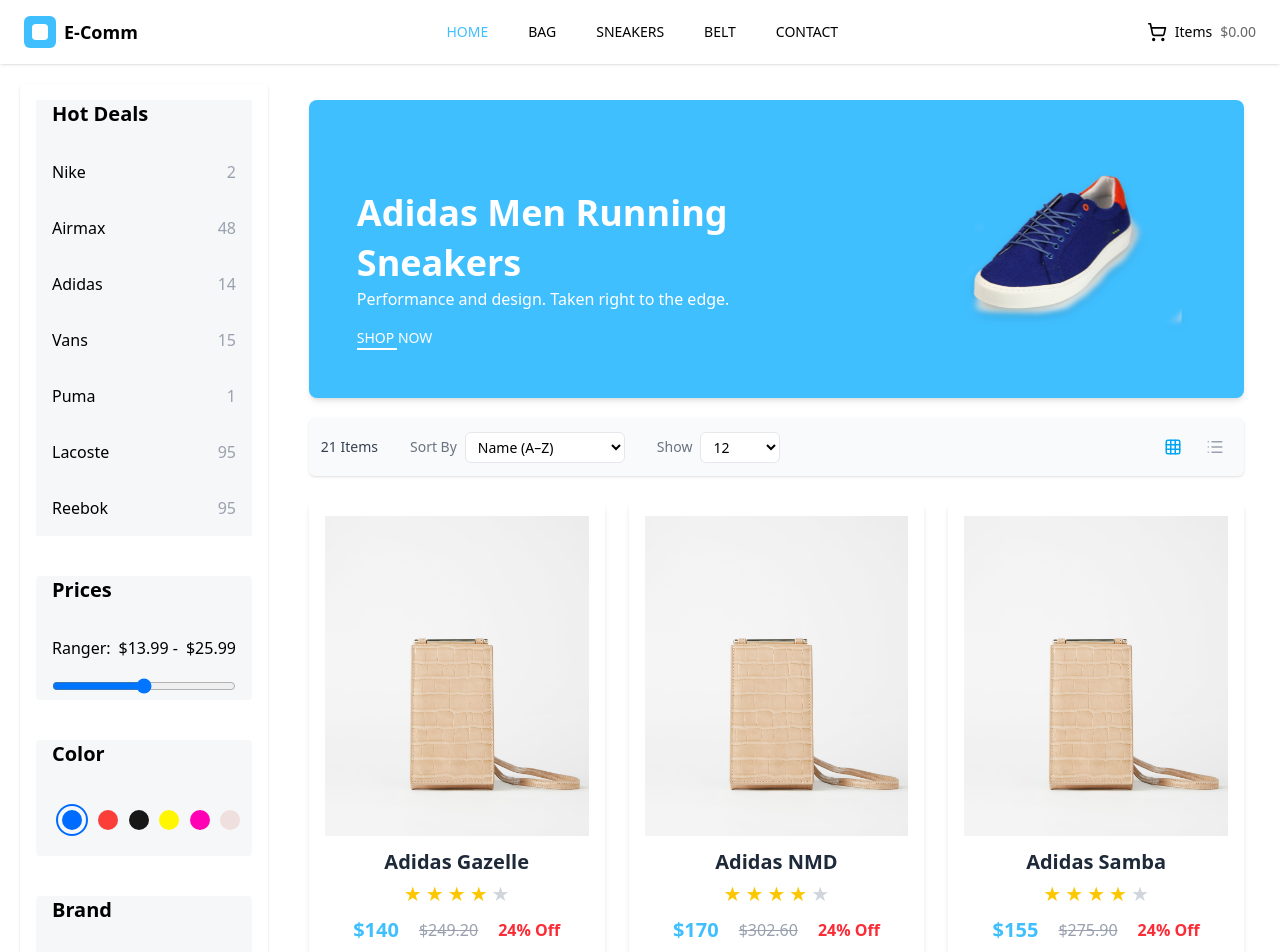
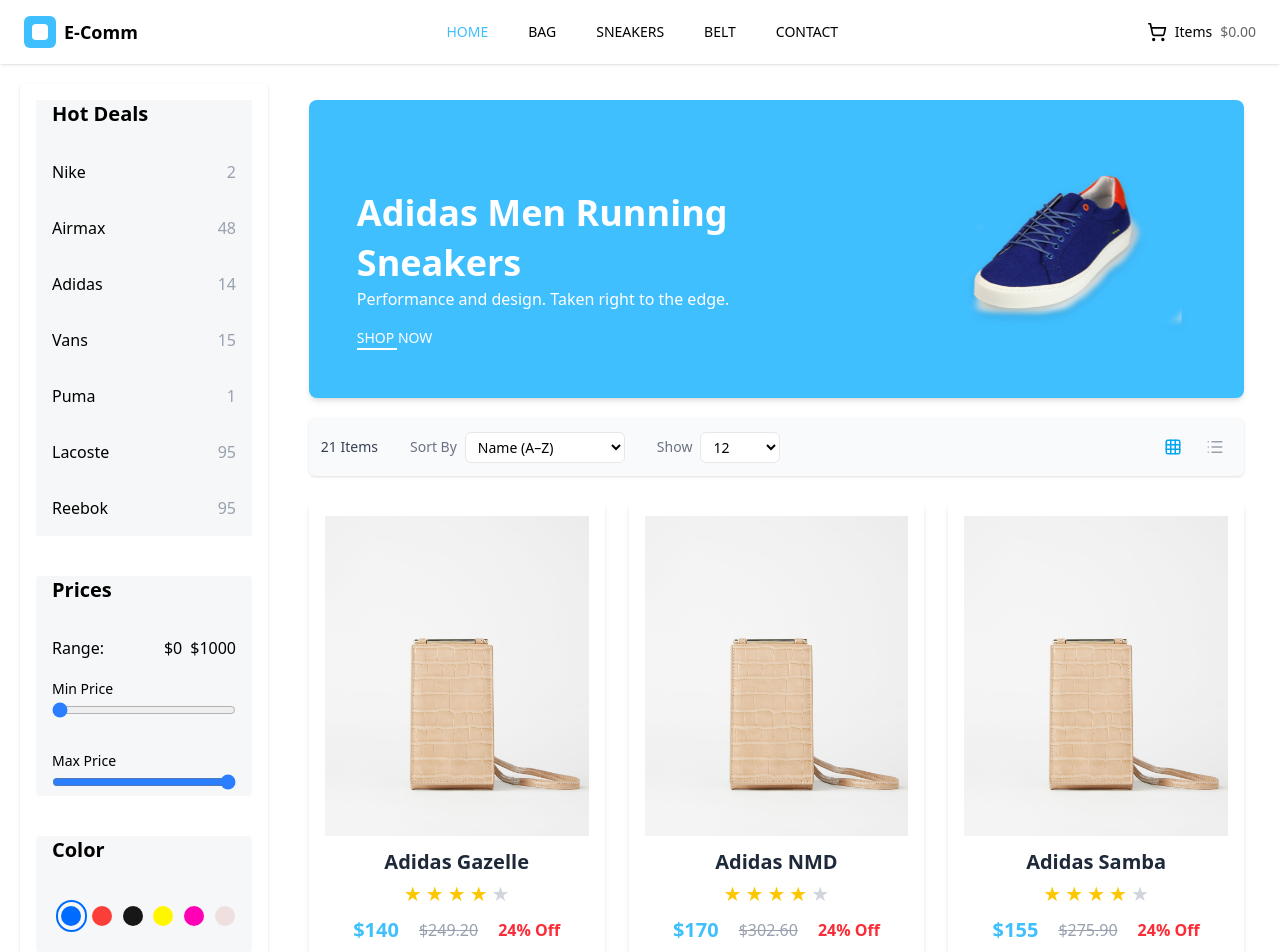
Before and after one commit to AsadArmanKhan/E-Como, a React (Vite) app: page / in a window 1280 px wide. Shown: the top 952 px of the page. Built offline with nearby package versions, Linux system fonts and the light colour scheme; the HTML template or start-up script is replaced by a standard one.

Commit message:
4th commit of the second day

```diff
--- a/package.json
+++ b/package.json
@@ -15,6 +15,7 @@
     "react": "^19.1.1",
     "react-dom": "^19.1.1",
     "react-icons": "^5.5.0",
+    "react-range": "^1.10.0",
     "react-router-dom": "^7.9.1",
     "react-toastify": "^11.0.5",
     "tailwindcss": "^4.1.13"
--- a/src/Pages/Color.jsx
+++ b/src/Pages/Color.jsx
@@ -1,20 +1,41 @@
-import React from "react";
+import React, { useState } from "react";
 
 export default function Color() {
+  const [selectedColor, setSelectedColor] = useState("#006CFF");
+
+  const colors = [
+    "#006CFF",
+    "#FC3E39",
+    "#171717",
+    "#FFF600",
+    "#FF00B4",
+    "#EFDFDF",
+  ];
+
+  const handleColorClick = (color) => {
+    setSelectedColor((prev) => (prev === color ? null : color));
+  };
+
   return (
     <section className="w-full mb-10 rounded bg-[#F6F7F8]">
-      <div className=" pl-4">
+      <div className="pl-4">
         <h2 className="text-xl mb-4 font-semibold">Color</h2>
 
         <div className="flex justify-between items-center pt-5 pl-1 pr-3 pb-5">
-          <div className="border-2 w-8 h-8 flex justify-center items-center rounded-2xl  border-[#006CFF] ">
-            <div className="bg-[#006CFF] w-5 h-5 rounded-full"></div>
-          </div>
-          <div className="bg-[#FC3E39] w-5 h-5 rounded-full"></div>
-          <div className="bg-[#171717] w-5 h-5 rounded-full"></div>
-          <div className="bg-[#FFF600] w-5 h-5 rounded-full"></div>
-          <div className="bg-[#FF00B4] w-5 h-5 rounded-full"></div>
-          <div className="bg-[#EFDFDF] w-5 h-5 rounded-full"></div>
+          {colors.map((color) => (
+            <div
+              key={color}
+              onClick={() => handleColorClick(color)}
+              className={`w-8 h-8 flex justify-center items-center rounded-2xl cursor-pointer ${
+                selectedColor === color ? "border-2 border-[#006CFF]" : ""
+              }`}
+            >
+              <div
+                className="w-5 h-5 rounded-full"
+                style={{ backgroundColor: color }}
+              ></div>
+            </div>
+          ))}
         </div>
       </div>
     </section>
--- a/src/Pages/ForMobile.jsx
+++ b/src/Pages/ForMobile.jsx
@@ -112,6 +112,7 @@
           expanded={expanded.prices}
           toggleExpand={() => toggleExpand("prices")}
           selected={filters.prices}
+          onChange={(values) => setFilters({ ...filters, prices: values })}
           onSelect={(val) => handleSelect("prices", val)}
         />
       </div>
--- a/src/Pages/Prices.jsx
+++ b/src/Pages/Prices.jsx
@@ -1,19 +1,51 @@
 import React from "react";
 
-export default function Prices() {
+export default function PriceRange({
+  min = 0,
+  max = 1000,
+  step = 1,
+  selected,
+  onChange,
+}) {
   return (
-    <section className="w-full mb-10 rounded bg-[#F6F7F8]">
+    <div className="w-full mb-10 rounded bg-[#F6F7F8]">
       <div className="text-xl mb-4 mt-2 font-semibold pl-4">Prices</div>
-      <div className="flex p-4  justify-between">
-        <div className="">Ranger:</div>
-        <div className=" flex gap-2">
-          <div className="">$13.99 -</div>
-          <div className="">$25.99</div>
+
+      <div className="flex p-4 justify-between">
+        <div>Range:</div>
+        <div className="flex gap-2">
+          <div>${selected[0]}</div>
+          <div>${selected[1]}</div>
         </div>
       </div>
-      <div className="w-full pl-4 pr-4 ">
-        <input type="range" className="w-full" />
+
+      {/* Min Price Slider */}
+      <div className="px-4 mb-6">
+        <label className="text-sm font-medium">Min Price</label>
+        <input
+          type="range"
+          min={min}
+          max={max}
+          step={step}
+          value={selected[0]}
+          onChange={(e) => onChange([+e.target.value, selected[1]])}
+          className="w-full accent-blue-500"
+        />
       </div>
-    </section>
+
+      {/* Max Price Slider */}
+      <div className="px-4 mb-6">
+        <label className="text-sm font-medium">Max Price</label>
+        <input
+          type="range"
+          min={min}
+          max={max}
+          step={step}
+          value={selected[1]}
+          onChange={(e) => onChange([selected[0], +e.target.value])}
+          className="w-full accent-blue-500"
+        />
+      </div>
+    </div>
   );
 }
--- /dev/null
+++ b/src/data/color.js
@@ -0,0 +1,11 @@
+// colors.js
+export const colors = {
+  Blue: "#006CFF",
+  Red: "#FC3E39",
+  Black: "#171717",
+  White: "#FFFFFF",
+  Yellow: "#FFF600",
+  Green: "#008000",
+  Grey: "#808080",
+  Navy: "#001F3F",
+};
```
Also changed, not shown: 1 other file (tests, documents, lock files or other folders).
